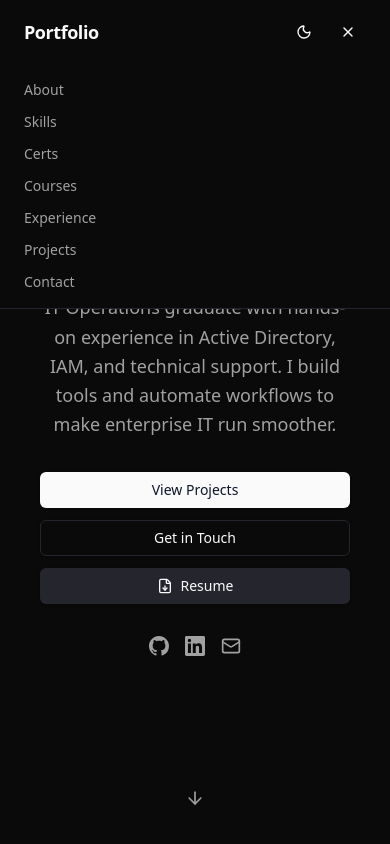
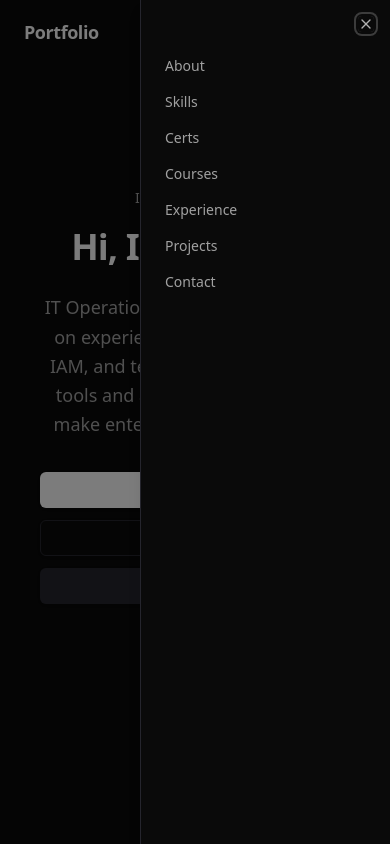
Before and after one commit to raj-lrn-acc/portfolio, a React (Vite) app: page / in a window 390 px wide. Both pictures are taken after a click on the button 348 px from the left and 32 px from the top of the page. Shown: the top 844 px of the page. Built offline with nearby package versions, Linux system fonts and the light colour scheme.

Commit message:
enhance UI: Sheet mobile nav, Tooltip on social icons, Sonner toasts on contact form, Separator section dividers

```diff
--- a/package.json
+++ b/package.json
@@ -13,6 +13,7 @@
     "@radix-ui/react-dialog": "^1.1.15",
     "@radix-ui/react-slot": "^1.2.4",
     "@radix-ui/react-tabs": "^1.1.13",
+    "@radix-ui/react-tooltip": "^1.2.8",
     "@tailwindcss/vite": "^4.3.0",
     "@vercel/analytics": "^2.0.1",
     "class-variance-authority": "^0.7.1",
@@ -22,6 +23,7 @@
     "lucide-react": "^1.17.0",
     "react": "^19.2.6",
     "react-dom": "^19.2.6",
+    "sonner": "^2.0.7",
     "tailwind-merge": "^3.6.0"
   },
   "devDependencies": {
--- a/src/App.tsx
+++ b/src/App.tsx
@@ -1,3 +1,6 @@
+import { Toaster } from "sonner"
+import { TooltipProvider } from "@/components/ui/tooltip"
+import { Separator } from "@/components/ui/separator"
 import { Analytics } from "@vercel/analytics/react"
 import { Navbar } from "@/components/navbar"
 import { BackToTop } from "@/components/back-to-top"
@@ -15,20 +18,27 @@ export default function App() {
   useKeyboardShortcuts()
 
   return (
-    <>
+    <TooltipProvider delayDuration={200}>
       <Analytics />
       <Navbar />
       <main>
         <Hero />
+        <Separator />
         <About />
+        <Separator />
         <Skills />
+        <Separator />
         <Certifications />
         <Courses />
+        <Separator />
         <Experience />
+        <Separator />
         <Projects />
+        <Separator />
         <Contact />
       </main>
       <BackToTop />
-    </>
+      <Toaster richColors position="bottom-right" />
+    </TooltipProvider>
   )
 }
--- a/src/components/navbar.tsx
+++ b/src/components/navbar.tsx
@@ -1,8 +1,9 @@
 import { useState, useEffect } from "react"
 import { cn } from "@/lib/utils"
 import { ModeToggle } from "@/components/mode-toggle"
-import { Menu, X } from "lucide-react"
+import { Menu } from "lucide-react"
 import { Button } from "@/components/ui/button"
+import { Sheet, SheetContent, SheetTrigger, SheetTitle } from "@/components/ui/sheet"
 
 const navLinks = [
   { href: "#about", label: "About" },
@@ -16,7 +17,6 @@ const navLinks = [
 
 export function Navbar() {
   const [scrolled, setScrolled] = useState(false)
-  const [mobileOpen, setMobileOpen] = useState(false)
 
   useEffect(() => {
     const onScroll = () => setScrolled(window.scrollY > 20)
@@ -53,33 +53,29 @@ export function Navbar() {
 
         <div className="flex items-center gap-2 md:hidden">
           <ModeToggle />
-          <Button
-            variant="ghost"
-            size="icon"
-            onClick={() => setMobileOpen(!mobileOpen)}
-            aria-label="Toggle menu"
-          >
-            {mobileOpen ? <X className="h-5 w-5" /> : <Menu className="h-5 w-5" />}
+          <Sheet>
+            <SheetTrigger asChild>
+              <Button variant="ghost" size="icon" aria-label="Open menu">
+                <Menu className="h-5 w-5" />
               </Button>
-        </div>
-      </div>
-
-      {mobileOpen && (
-        <div className="md:hidden border-b bg-background">
-          <nav className="flex flex-col px-6 py-4 gap-3">
+            </SheetTrigger>
+            <SheetContent side="right" className="w-[250px] sm:w-[300px]">
+              <SheetTitle className="sr-only">Navigation</SheetTitle>
+              <nav className="flex flex-col gap-4 mt-8">
                 {navLinks.map((link) => (
                   <a
                     key={link.href}
                     href={link.href}
-                onClick={() => setMobileOpen(false)}
                     className="text-sm text-muted-foreground hover:text-foreground transition-colors"
                   >
                     {link.label}
                   </a>
                 ))}
               </nav>
+            </SheetContent>
+          </Sheet>
         </div>
-      )}
+      </div>
     </header>
   )
 }
--- /dev/null
+++ b/src/components/ui/sheet.tsx
@@ -0,0 +1,75 @@
+import * as React from "react"
+import * as SheetPrimitive from "@radix-ui/react-dialog"
+import { X } from "lucide-react"
+import { cn } from "@/lib/utils"
+
+const Sheet = SheetPrimitive.Root
+const SheetTrigger = SheetPrimitive.Trigger
+const SheetClose = SheetPrimitive.Close
+const SheetPortal = SheetPrimitive.Portal
+
+const SheetOverlay = React.forwardRef<
+  React.ComponentRef<typeof SheetPrimitive.Overlay>,
+  React.ComponentPropsWithoutRef<typeof SheetPrimitive.Overlay>
+>(({ className, ...props }, ref) => (
+  <SheetPrimitive.Overlay
+    className={cn(
+      "fixed inset-0 z-50 bg-black/50 data-[state=open]:animate-in data-[state=closed]:animate-out data-[state=closed]:fade-out-0 data-[state=open]:fade-in-0",
+      className
+    )}
+    {...props}
+    ref={ref}
+  />
+))
+SheetOverlay.displayName = SheetPrimitive.Overlay.displayName
+
+const SheetContent = React.forwardRef<
+  React.ComponentRef<typeof SheetPrimitive.Content>,
+  React.ComponentPropsWithoutRef<typeof SheetPrimitive.Content> & { side?: "top" | "bottom" | "left" | "right" }
+>(({ side = "right", className, children, ...props }, ref) => (
+  <SheetPortal>
+    <SheetOverlay />
+    <SheetPrimitive.Content
+      ref={ref}
+      className={cn(
+        "fixed z-50 gap-4 bg-background p-6 shadow-lg transition ease-in-out data-[state=closed]:duration-300 data-[state=open]:duration-500 data-[state=open]:animate-in data-[state=closed]:animate-out",
+        side === "right" &&
+          "inset-y-0 right-0 h-full w-3/4 border-l data-[state=closed]:slide-out-to-right data-[state=open]:slide-in-from-right sm:max-w-sm",
+        side === "left" &&
+          "inset-y-0 left-0 h-full w-3/4 border-r data-[state=closed]:slide-out-to-left data-[state=open]:slide-in-from-left sm:max-w-sm",
+        side === "top" &&
+          "inset-x-0 top-0 border-b data-[state=closed]:slide-out-to-top data-[state=open]:slide-in-from-top",
+        side === "bottom" &&
+          "inset-x-0 bottom-0 border-t data-[state=closed]:slide-out-to-bottom data-[state=open]:slide-in-from-bottom",
+        className
+      )}
+      {...props}
+    >
+      {children}
+      <SheetPrimitive.Close className="absolute right-4 top-4 rounded-sm opacity-70 ring-offset-background transition-opacity hover:opacity-100 focus:outline-none focus:ring-2 focus:ring-ring focus:ring-offset-2 disabled:pointer-events-none">
+        <X className="h-4 w-4" />
+        <span className="sr-only">Close</span>
+      </SheetPrimitive.Close>
+    </SheetPrimitive.Content>
+  </SheetPortal>
+))
+SheetContent.displayName = SheetPrimitive.Content.displayName
+
+const SheetHeader = ({ className, ...props }: React.HTMLAttributes<HTMLDivElement>) => (
+  <div className={cn("flex flex-col space-y-2 text-center sm:text-left", className)} {...props} />
+)
+SheetHeader.displayName = "SheetHeader"
+
+const SheetTitle = React.forwardRef<
+  React.ComponentRef<typeof SheetPrimitive.Title>,
+  React.ComponentPropsWithoutRef<typeof SheetPrimitive.Title>
+>(({ className, ...props }, ref) => (
+  <SheetPrimitive.Title
+    ref={ref}
+    className={cn("text-lg font-semibold text-foreground", className)}
+    {...props}
+  />
+))
+SheetTitle.displayName = SheetPrimitive.Title.displayName
+
+export { Sheet, SheetTrigger, SheetClose, SheetContent, SheetHeader, SheetTitle }
--- /dev/null
+++ b/src/components/ui/tooltip.tsx
@@ -0,0 +1,29 @@
+import * as React from "react"
+import * as TooltipPrimitive from "@radix-ui/react-tooltip"
+import { cn } from "@/lib/utils"
+
+const TooltipProvider = TooltipPrimitive.Provider
+
+const Tooltip = TooltipPrimitive.Root
+
+const TooltipTrigger = TooltipPrimitive.Trigger
+
+const TooltipContent = React.forwardRef<
+  React.ComponentRef<typeof TooltipPrimitive.Content>,
+  React.ComponentPropsWithoutRef<typeof TooltipPrimitive.Content>
+>(({ className, sideOffset = 4, ...props }, ref) => (
+  <TooltipPrimitive.Portal>
+    <TooltipPrimitive.Content
+      ref={ref}
+      sideOffset={sideOffset}
+      className={cn(
+        "z-50 overflow-hidden rounded-md border bg-popover px-3 py-1.5 text-xs text-popover-foreground shadow-md data-[state=closed]:animate-out data-[state=open]:animate-in data-[state=closed]:fade-out-0 data-[state=open]:fade-in-0 data-[state=closed]:zoom-out-95 data-[state=open]:zoom-in-95 data-[side=bottom]:slide-in-from-top-2 data-[side=left]:slide-in-from-right-2 data-[side=right]:slide-in-from-left-2 data-[side=top]:slide-in-from-bottom-2",
+        className
+      )}
+      {...props}
+    />
+  </TooltipPrimitive.Portal>
+))
+TooltipContent.displayName = TooltipPrimitive.Content.displayName
+
+export { Tooltip, TooltipTrigger, TooltipContent, TooltipProvider }
--- a/src/sections/contact.tsx
+++ b/src/sections/contact.tsx
@@ -2,10 +2,35 @@ import { motion } from "framer-motion"
 import { Button } from "@/components/ui/button"
 import { Input } from "@/components/ui/input"
 import { Textarea } from "@/components/ui/textarea"
+import { Tooltip, TooltipTrigger, TooltipContent } from "@/components/ui/tooltip"
 import { Mail, Send } from "lucide-react"
 import { GithubIcon, LinkedinIcon } from "@/components/icons"
+import { toast } from "sonner"
 
 export function Contact() {
+  const handleSubmit = (e: React.FormEvent<HTMLFormElement>) => {
+    e.preventDefault()
+    const form = e.currentTarget
+    const formData = new FormData(form)
+
+    fetch(form.action, {
+      method: form.method,
+      body: formData,
+      headers: { Accept: "application/json" },
+    })
+      .then((res) => {
+        if (res.ok) {
+          toast.success("Message sent!", { description: "I'll get back to you as soon as possible." })
+          form.reset()
+        } else {
+          toast.error("Something went wrong.", { description: "Please try again or email me directly." })
+        }
+      })
+      .catch(() => {
+        toast.error("Network error.", { description: "Check your connection and try again." })
+      })
+  }
+
   return (
     <section id="contact" className="py-16 md:py-24 px-6">
       <div className="max-w-5xl mx-auto">
@@ -36,6 +61,7 @@ export function Contact() {
             transition={{ duration: 0.5, ease: "easeOut" }}
             action="https://formspree.io/f/xqeozbpy"
             method="POST"
+            onSubmit={handleSubmit}
             className="space-y-4"
           >
             <div className="grid grid-cols-1 sm:grid-cols-2 gap-4">
@@ -57,21 +83,36 @@ export function Contact() {
             transition={{ duration: 0.5, ease: "easeOut", delay: 0.1 }}
             className="flex md:flex-col gap-4 justify-center"
           >
+            <Tooltip>
+              <TooltipTrigger asChild>
                 <Button variant="outline" size="icon" asChild>
                   <a href="#" onClick={(e) => { e.preventDefault(); window.location.href = 'mailto:' + atob('cmFqdmVlcmNhbmFkYTJAZ21haWwuY29t') }} aria-label="Email">
                     <Mail className="h-5 w-5" />
                   </a>
                 </Button>
+              </TooltipTrigger>
+              <TooltipContent side="right">Email</TooltipContent>
+            </Tooltip>
+            <Tooltip>
+              <TooltipTrigger asChild>
                 <Button variant="outline" size="icon" asChild>
                   <a href="https://github.com/Xqni" target="_blank" rel="noopener noreferrer" aria-label="GitHub">
                     <GithubIcon className="h-5 w-5" />
                   </a>
                 </Button>
+              </TooltipTrigger>
+              <TooltipContent side="right">GitHub</TooltipContent>
+            </Tooltip>
+            <Tooltip>
+              <TooltipTrigger asChild>
                 <Button variant="outline" size="icon" asChild>
                   <a href="https://www.linkedin.com/in/rajveer-singh-pwgi" target="_blank" rel="noopener noreferrer" aria-label="LinkedIn">
                     <LinkedinIcon className="h-5 w-5" />
                   </a>
                 </Button>
+              </TooltipTrigger>
+              <TooltipContent side="right">LinkedIn</TooltipContent>
+            </Tooltip>
           </motion.div>
         </div>
 
--- a/src/sections/hero.tsx
+++ b/src/sections/hero.tsx
@@ -2,6 +2,7 @@ import { motion } from "framer-motion"
 import { ArrowDown, Mail, FileDown } from "lucide-react"
 import { GithubIcon, LinkedinIcon } from "@/components/icons"
 import { Button } from "@/components/ui/button"
+import { Tooltip, TooltipTrigger, TooltipContent } from "@/components/ui/tooltip"
 
 export function Hero() {
   return (
@@ -39,6 +40,8 @@ export function Hero() {
           </Button>
         </div>
         <div className="flex items-center justify-center gap-4 mt-8">
+          <Tooltip>
+            <TooltipTrigger asChild>
               <a
                 href="https://github.com/Xqni"
                 target="_blank"
@@ -48,6 +51,11 @@ export function Hero() {
               >
                 <GithubIcon className="h-5 w-5" />
               </a>
+            </TooltipTrigger>
+            <TooltipContent>GitHub</TooltipContent>
+          </Tooltip>
+          <Tooltip>
+            <TooltipTrigger asChild>
               <a
                 href="https://www.linkedin.com/in/rajveer-singh-pwgi"
                 target="_blank"
@@ -57,6 +65,11 @@ export function Hero() {
               >
                 <LinkedinIcon className="h-5 w-5" />
               </a>
+            </TooltipTrigger>
+            <TooltipContent>LinkedIn</TooltipContent>
+          </Tooltip>
+          <Tooltip>
+            <TooltipTrigger asChild>
               <a
                 href="mailto:rajveercanada2@gmail.com"
                 className="text-muted-foreground hover:text-foreground transition-colors"
@@ -64,6 +77,9 @@ export function Hero() {
               >
                 <Mail className="h-5 w-5" />
               </a>
+            </TooltipTrigger>
+            <TooltipContent>Email</TooltipContent>
+          </Tooltip>
         </div>
       </motion.div>
 
```
Also changed, not shown: 1 other file (tests, documents, lock files or other folders). Lines whose indentation alone changed are shown as unchanged.
